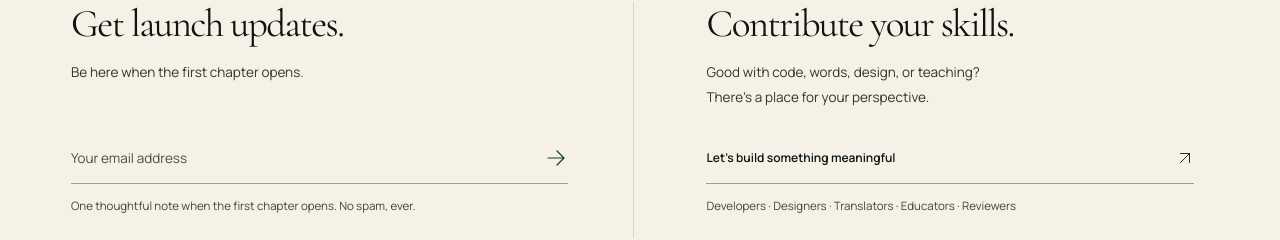
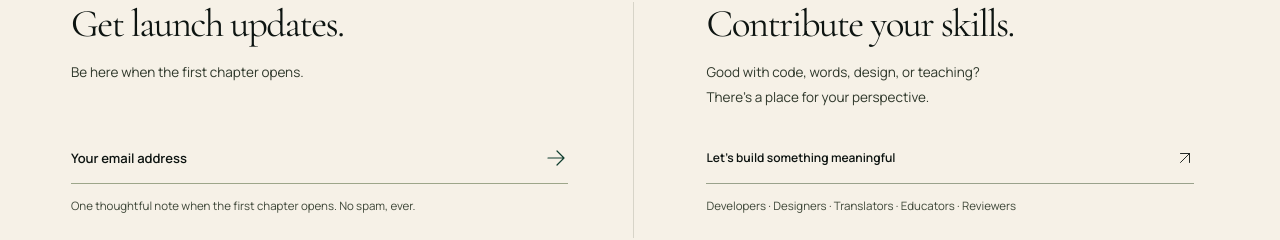
Before and after one commit to codeVstudio/quran-bytes, a React (Vite) app: page / in a window 1280 px wide. Shown: the part 5303-5543 px from the top of the page. Built offline with nearby package versions, Linux system fonts and the light colour scheme; the HTML template or start-up script is replaced by a standard one.

Commit message:
Match email placeholder darkness and weight to right-side action

```diff
--- a/src/assets/styles/quran-bytes.css
+++ b/src/assets/styles/quran-bytes.css
@@ -1753,8 +1753,9 @@ svg {
   background: none;
   border: 0;
   padding: 11px 0;
-  font-size: 13.5px;
-  color: var(--green);
+  font-size: 13px;
+  font-weight: 500;
+  color: var(--ink);
 }
 
 .email-form input:focus,
@@ -1763,7 +1764,9 @@ svg {
 }
 
 .email-form input::placeholder {
-  color: #46513e;
+  color: var(--ink);
+  font-weight: 600;
+  opacity: 1;
 }
 
 .email-form button {
```
